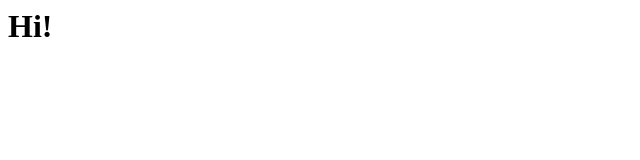
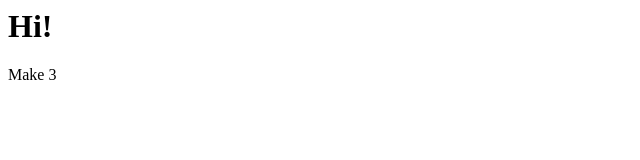
Before and after one commit to scott-anderson/project2, a plain HTML site: page index.html in a window 1280 px wide. Shown: the full height of the page, 0-640 px from the left. Drawn offline with Linux system fonts and the light colour scheme.

Commit message:
Added a paragraph about three

```diff
--- a/index.html
+++ b/index.html
@@ -5,5 +5,6 @@
 <body>
    <h1>Hi!</h1>
    <script>alert("hi!");</script>
+   <p>Make 3</p>
 </body>
 </html>
```
